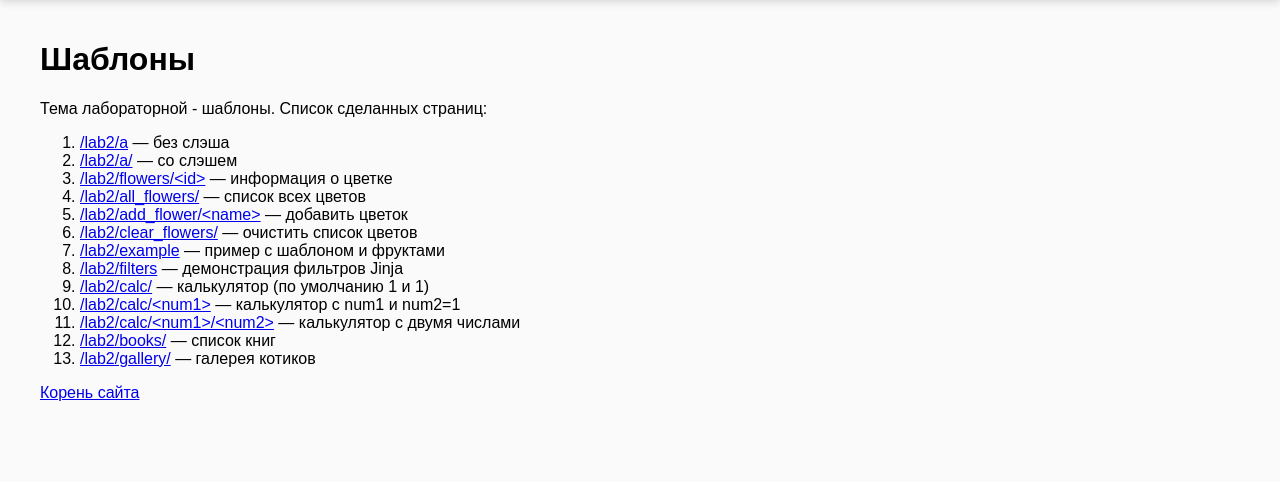
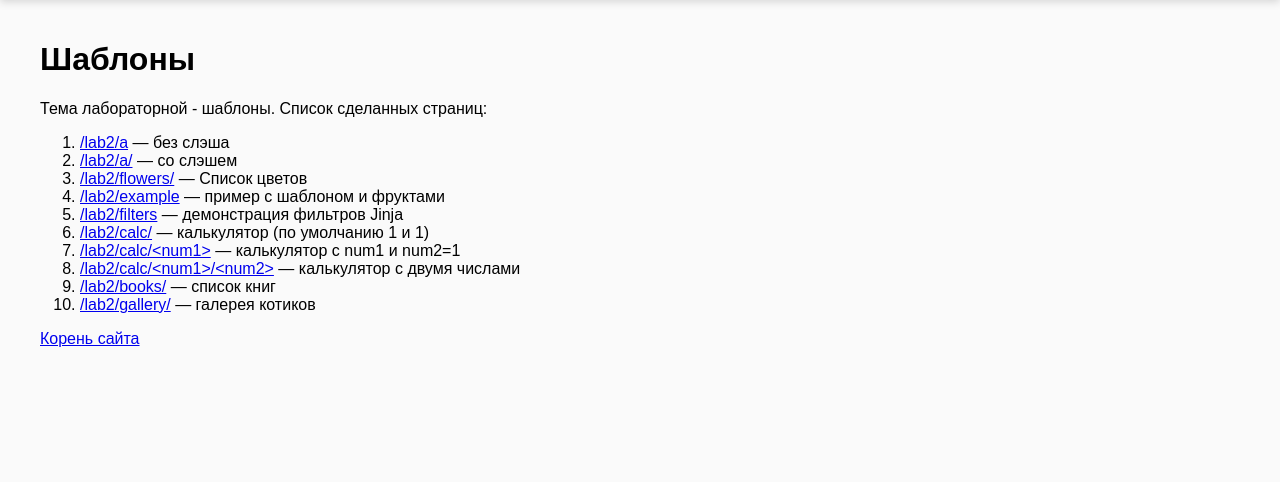
Before and after one commit to IlinGlebD/web-back-labs, a Flask app: page /lab2/ in a window 1280 px wide. Shown: the part 58-540 px from the top of the page. Run offline with Flask 3, Linux system fonts and the light colour scheme.

Commit message:
Дополнительное задание

```diff
--- a/app.py
+++ b/app.py
@@ -378,60 +378,41 @@ def a():
 def a2():
     return 'со слэшем'
 
-flower_list = ['роза', 'тюльпан', 'незабудка', 'ромашка']
+flower_list = [
+    {'flower': 'роза', 'price': 300},
+    {'flower': 'тюльпан', 'price': 310},
+    {'flower': 'незабудка', 'price': 320},
+    {'flower': 'ромашка', 'price': 330},
+    ]
 
-@app.route('/lab2/flowers/<int:flower_id>')
-def flowers(flower_id):
-    if flower_id >= len(flower_list):
+@app.route('/lab2/flowers/')
+def all_flowers():
+    return render_template('flower.html', flower=flower_list)
+
+@app.route('/lab2/add_flower/', methods=['POST'])
+def add_flower():
+    name = request.form.get('name')
+    price = request.form.get('price')
+    if name and price:
+        flower_list.append({"flower": name, "price": int(price)})
+    return redirect('/lab2/flowers/')
+
+@app.route('/lab2/del_flowers/')
+def del_flowers():
+    if len(flower_list) == 0:
         abort(404)
-    else:
-        flower_name = flower_list[flower_id]
-        return f"""<!doctype html>
-        <html>
-            <head>
-                <title>Цветок {flower_id}</title>
-                <meta charset="utf-8">
-            </head>
-            <body>
-                <h1>Цветок: {flower_name}</h1>
-                <p>
-                    <a href="/lab2/all_flowers/">Посмотреть все цветы</a>
-                </p>
-            </body>
-        </html>
-        """
+    flower_list.clear()
+    return '''<h1>Цветов нет</h1>
+    <p><a href="/lab2/flowers/">Список цветов</a></p>'''
 
-@app.route('/lab2/add_flower/<name>')
-def add_flower(name):
-    flower_list.append(name)
-    return f'''<!doctype html>
-    <html>
-        <body>
-            <h1>Добавлен новый цветок</h1>
-            <p>Название нового цветка: {name} </p>
-            <p>Всего цветов: {len(flower_list)}</p>
-            <p>Полный список: {flower_list}</p>
-        </body>
-    </html>'''
+@app.route('/lab2/del_flowers/<int:idx>/')
+def delete_flower(idx):
+    if idx < 0 or idx >= len(flower_list):
+        abort(404)
+    flower_list.pop(idx)
+    return redirect('/lab2/flowers/')
 
-@app.route('/lab2/add_flower/')
-def no_flower():
-    return '''<h1>400 Bad Request</h1><p>Вы не задали имя цветка.</p>''', 400
-
-@app.route('/lab2/all_flowers/')
-def all_flowers():
-    return f'''<h1>Информация о цветах</h1>
-        <p>Все цветы: {flower_list}</p>
-        <p>Количество: {len(flower_list)}</p>
-        <p><a href="/lab2/clear_flowers/">Очистить список</a></p>'''
-
-@app.route('/lab2/clear_flowers/')
-def clear_flowers():
-    flower_list.clear()
-    return '''<h1>Список очищен</h1>
-    <p><a href="/lab2/all_flowers/">Список цветов</a></p>'''
-
-@app.route('/lab2/example')
+@app.route('/lab2/example/')
 def example():
     name = 'Ильин Глеб'
     lab_number = 2
@@ -519,7 +500,7 @@ def gallery():
         {"name": "Мята", "slug": "cat23", "desc": "Любит кошачью мяту (очевидно!)."},
         {"name": "Тигра", "slug": "cat24", "desc": "Полосатый инспектор шкафа."},
     ]
-    # для каждого кота ожидаем файл static/images/cats/<slug>.jpg
+    # для каждого кота - файл static/images/cats/<slug>.jpg
     for item in cats:
         item["img_url"] = url_for('static',
                                   filename=f'images/cats/{item["slug"]}.jpg')
--- a/templates/lab2.html
+++ b/templates/lab2.html
@@ -10,12 +10,9 @@
     <ol>
         <li><a href="/lab2/a">/lab2/a</a> — без слэша</li>
         <li><a href="/lab2/a/">/lab2/a/</a> — со слэшем</li>
-        <li><a href="/lab2/flowers/0">/lab2/flowers/&lt;id&gt;</a> — информация о цветке</li>
-        <li><a href="/lab2/all_flowers/">/lab2/all_flowers/</a> — список всех цветов</li>
-        <li><a href="/lab2/add_flower/роза">/lab2/add_flower/&lt;name&gt;</a> — добавить цветок</li>
-        <li><a href="/lab2/clear_flowers/">/lab2/clear_flowers/</a> — очистить список цветов</li>
-        <li><a href="/lab2/example">/lab2/example</a> — пример с шаблоном и фруктами</li>
-        <li><a href="/lab2/filters">/lab2/filters</a> — демонстрация фильтров Jinja</li>
+        <li><a href="/lab2/flowers/">/lab2/flowers/</a> — Список цветов</li>
+        <li><a href="/lab2/example/">/lab2/example</a> — пример с шаблоном и фруктами</li>
+        <li><a href="/lab2/filters/">/lab2/filters</a> — демонстрация фильтров Jinja</li>
         <li><a href="/lab2/calc/">/lab2/calc/</a> — калькулятор (по умолчанию 1 и 1)</li>
         <li><a href="/lab2/calc/5">/lab2/calc/&lt;num1&gt;</a> — калькулятор с num1 и num2=1</li>
         <li><a href="/lab2/calc/5/3">/lab2/calc/&lt;num1&gt;/&lt;num2&gt;</a> — калькулятор с двумя числами</li>
```
Also changed, not shown: templates/flower.html (added, +33 -0 lines).
